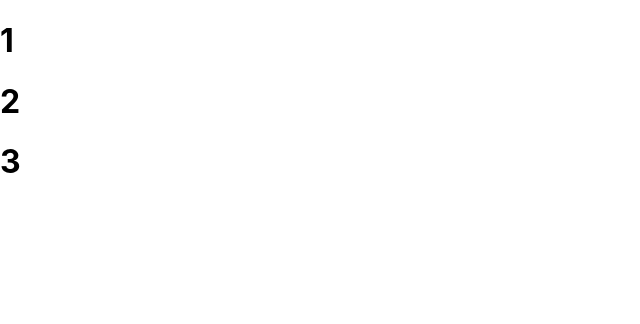
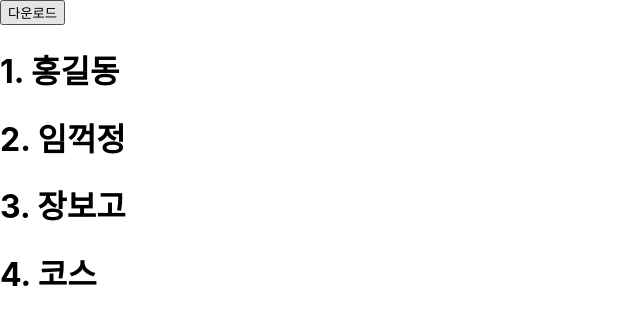
Before and after one commit to aozp73/React-Basic-2_react, a React (Create React App) app: page / in a window 1280 px wide. Shown: the top 324 px of the page, without its empty margins (0-640 px from the left). Built offline with nearby package versions, Linux system fonts and the light colour scheme.

Commit message:
useState()

```diff
--- a/src/App.js
+++ b/src/App.js
@@ -1,15 +1,32 @@
 import logo from './logo.svg';
 import './App.css';
+import { useState } from 'react';
+import Sub from './Sub';
 
 function App() {
-  let li = [1, 2, 3];
+  console.log('App 실행');
+
+  let sample = [
+    { id: 1, name: '홍길동' },
+    { id: 2, name: '임꺽정' },
+    { id: 3, name: '장보고' },
+    { id: 4, name: '코스' },
+  ];
+
+  const [users, setUsers] = useState(sample);
+
+  const download = () => {
+    setUsers([...sample, { id: 5, name: '조자룡' }]);
+  };
+
   return (
     <div>
-      <div>
-        {li.map((n) => (
-          <h1>{n}</h1>
-        ))}
-      </div>
+      <button onClick={download}>다운로드</button>
+      {users.map((u) => (
+        <h1>
+          {u.id}. {u.name}
+        </h1>
+      ))}
     </div>
   );
 }
--- /dev/null
+++ b/src/Sub.js
@@ -0,0 +1,7 @@
+import React from 'react';
+
+const Sub = () => {
+  return <div></div>;
+};
+
+export default Sub;
```
